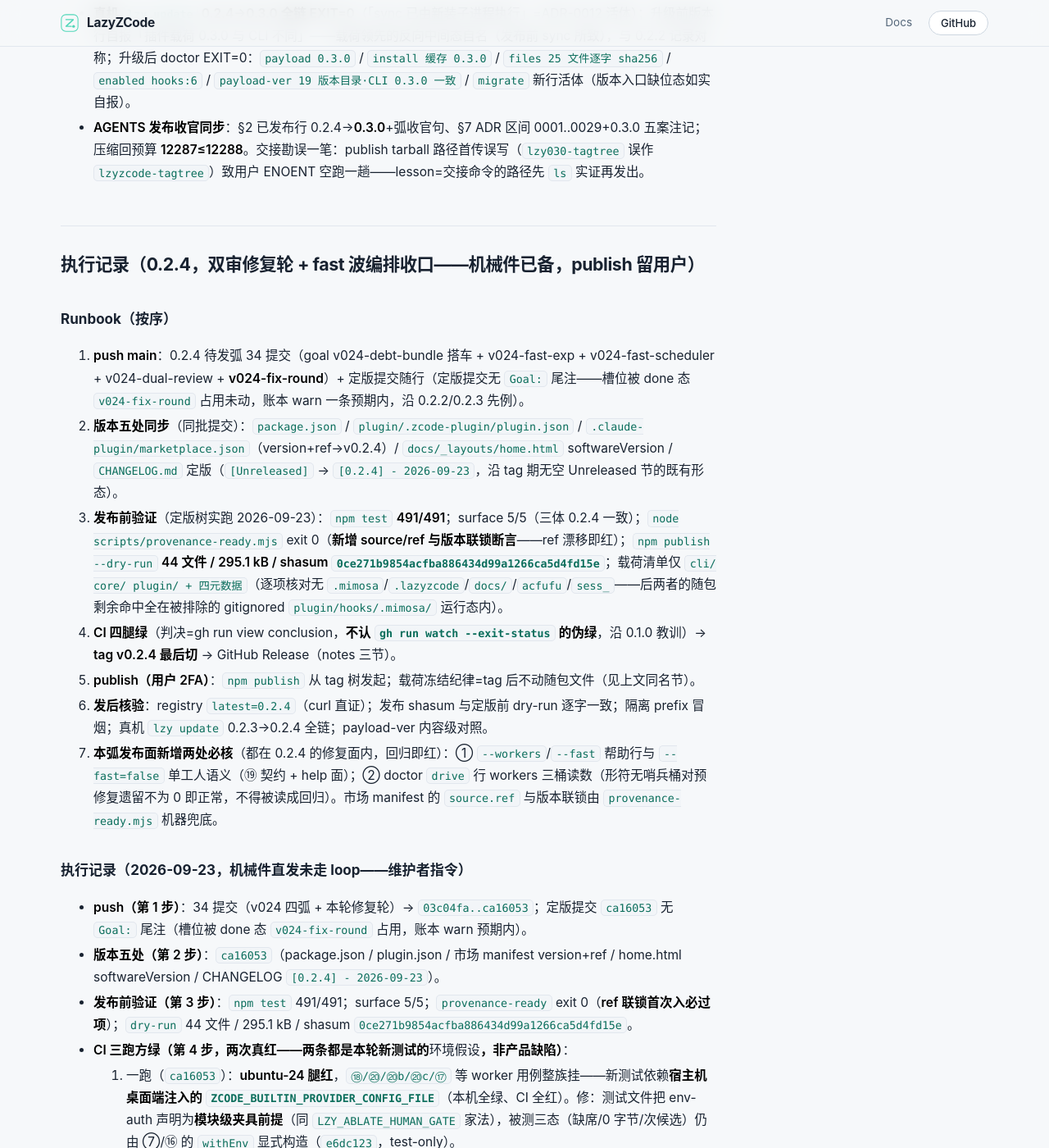
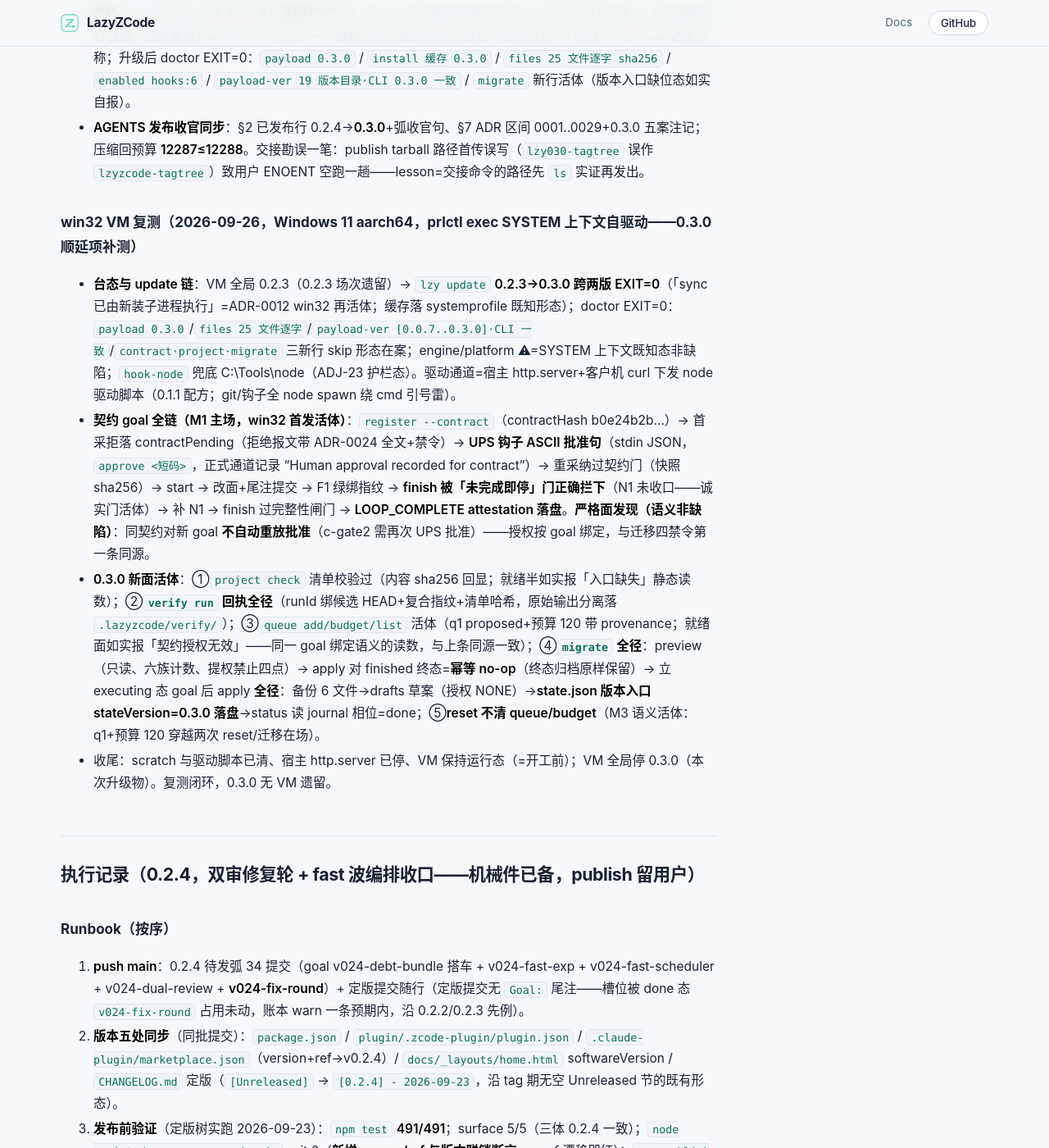
Before and after one commit to Acfufu/lazyzcode, a Jekyll site: the page built from docs/release-checklist.md, in a window 1280 px wide and 1400 px high, scrolled down 22128 px. Shown: the whole window at 82% size. Built offline with Jekyll 4.4.1, drawn with Linux system fonts in a browser that asks for light colours; our own code applies the rules of GitHub Pages for plain Markdown files.

Commit message:
docs(v030-release): win32 VM 复测闭环（0.3.0 顺延项补测）——update 0.2.3→0.3.0 跨两版链+契约 goal 全链（UPS ASCII 批准/未完成即停门活体/LOOP_COMPLETE）+四新面活体（verify 回执/queue 三命令/migrate apply 全径 stateVersion=0.3.0/reset 不清队列）+同契约不重放批准严格面发现；scratch 与通道已清 VM 保持原态

```diff
--- a/docs/release-checklist.md
+++ b/docs/release-checklist.md
@@ -518,6 +518,13 @@ plugin payload). From older versions: manual two-step (`npm i -g lazyzcode
 - **真机 `lzy update` 0.2.4→0.3.0 全链 EXIT=0**（「sync 已由新装子进程执行」=ADR-0012 活体）；升级前版本行自报「插件载荷 0.3.0 与 CLI 不同」——载荷领先的反向中间态自名（发布前 sync 所致），与 0.2.2 记录对称；升级后 doctor EXIT=0：`payload 0.3.0` / `install 缓存 0.3.0` / `files 25 文件逐字 sha256` / `enabled hooks:6` / `payload-ver 19 版本目录·CLI 0.3.0 一致` / `migrate` 新行活体（版本入口缺位态如实自报）。
 - **AGENTS 发布收官同步**：§2 已发布行 0.2.4→**0.3.0**+弧收官句、§7 ADR 区间 0001..0029+0.3.0 五案注记；压缩回预算 **12287≤12288**。交接勘误一笔：publish tarball 路径首传误写（`lzy030-tagtree` 误作 `lzyzcode-tagtree`）致用户 ENOENT 空跑一趟——lesson=交接命令的路径先 `ls` 实证再发出。
 
+### win32 VM 复测（2026-09-26，Windows 11 aarch64，prlctl exec SYSTEM 上下文自驱动——0.3.0 顺延项补测）
+
+- **台态与 update 链**：VM 全局 0.2.3（0.2.3 场次遗留）→ `lzy update` **0.2.3→0.3.0 跨两版 EXIT=0**（「sync 已由新装子进程执行」=ADR-0012 win32 再活体；缓存落 systemprofile 既知形态）；doctor EXIT=0：`payload 0.3.0`/`files 25 文件逐字`/`payload-ver [0.0.7..0.3.0]·CLI 一致`/`contract·project·migrate` 三新行 skip 形态在案；engine/platform ⚠=SYSTEM 上下文既知态非缺陷；`hook-node` 兜底 C:\Tools\node（ADJ-23 护栏态）。驱动通道=宿主 http.server+客户机 curl 下发 node 驱动脚本（0.1.1 配方；git/钩子全 node spawn 绕 cmd 引号雷）。
+- **契约 goal 全链（M1 主场，win32 首发活体）**：`register --contract`（contractHash b0e24b2b…）→ 首采拒落 contractPending（拒绝报文带 ADR-0024 全文+禁令）→ **UPS 钩子 ASCII 批准句**（stdin JSON，`approve <短码>`，正式通道记录 "Human approval recorded for contract"）→ 重采纳过契约门（快照 sha256）→ start → 改面+尾注提交 → F1 绿绑指纹 → **finish 被「未完成即停」门正确拦下**（N1 未收口——诚实门活体）→ 补 N1 → finish 过完整性闸门 → **LOOP_COMPLETE attestation 落盘**。**严格面发现（语义非缺陷）**：同契约对新 goal **不自动重放批准**（c-gate2 需再次 UPS 批准）——授权按 goal 绑定，与迁移四禁令第一条同源。
+- **0.3.0 新面活体**：①`project check` 清单校验过（内容 sha256 回显；就绪半如实报「入口缺失」静态读数）；②**`verify run` 回执全径**（runId 绑候选 HEAD+复合指纹+清单哈希，原始输出分离落 `.lazyzcode/verify/`）；③`queue add/budget/list` 活体（q1 proposed+预算 120 带 provenance；就绪面如实报「契约授权无效」——同一 goal 绑定语义的读数，与上条同源一致）；④**`migrate` 全径**：preview（只读、六族计数、提权禁止四点）→ apply 对 finished 终态=**幂等 no-op**（终态归档原样保留）→ 立 executing 态 goal 后 apply **全径**：备份 6 文件→drafts 草案（授权 NONE）→**state.json 版本入口 stateVersion=0.3.0 落盘**→status 读 journal 相位=done；⑤**reset 不清 queue/budget**（M3 语义活体：q1+预算 120 穿越两次 reset/迁移在场）。
+- 收尾：scratch 与驱动脚本已清、宿主 http.server 已停、VM 保持运行态（=开工前）；VM 全局停 0.3.0（本次升级物）。复测闭环，0.3.0 无 VM 遗留。
+
 ## 执行记录（0.2.4，双审修复轮 + fast 波编排收口——机械件已备，publish 留用户）
 
 ### Runbook（按序）
```
